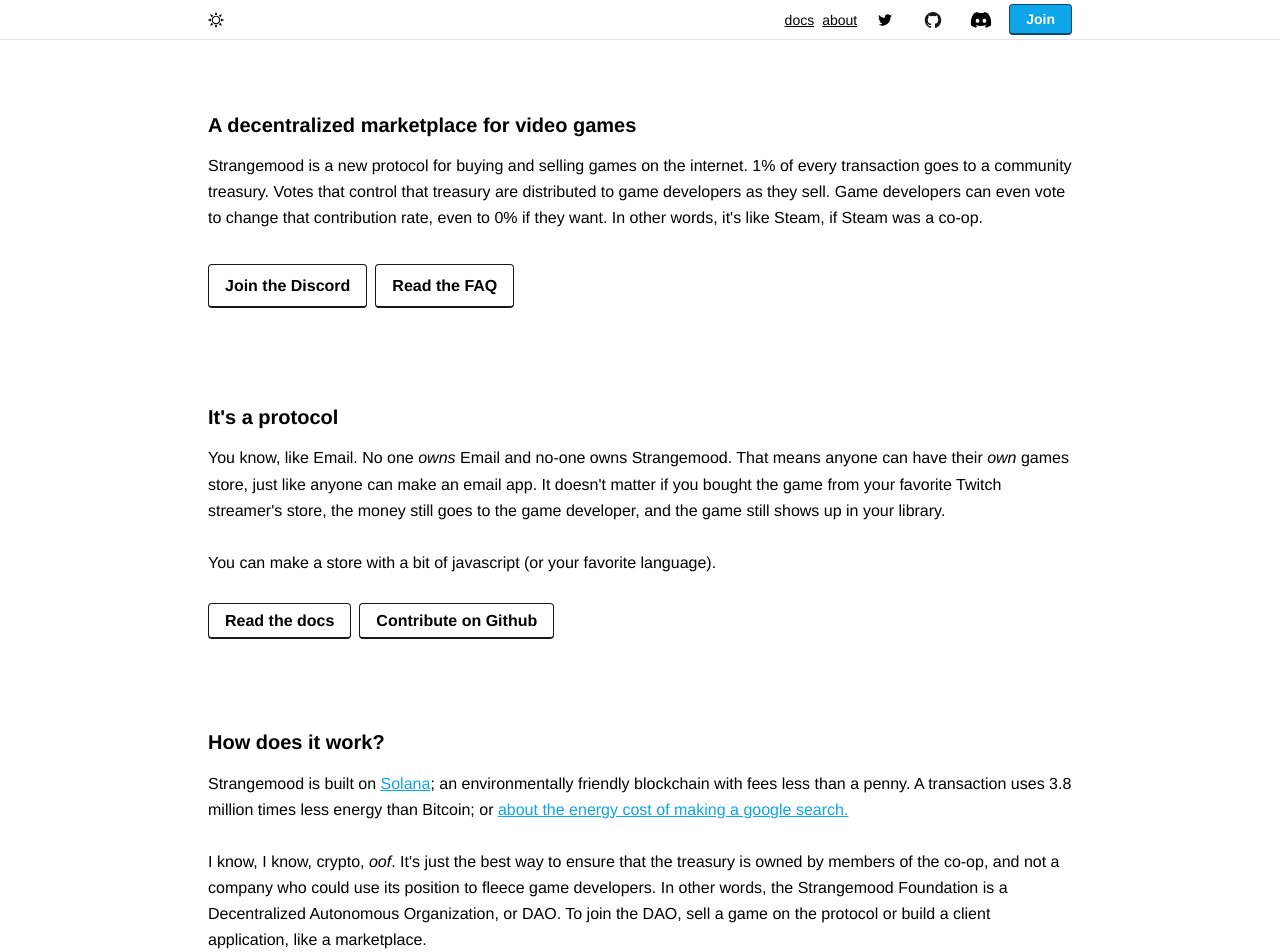
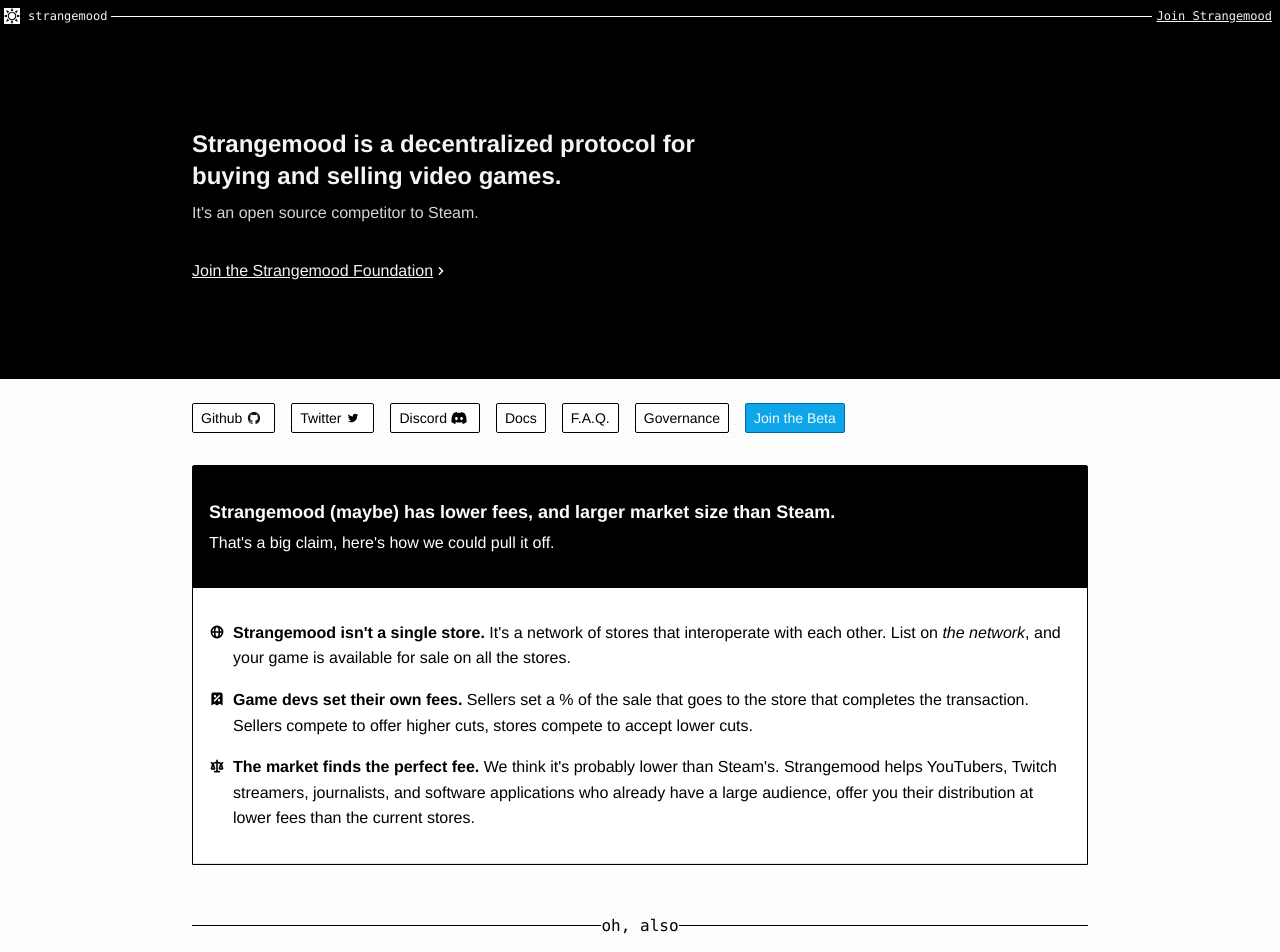
Before and after one commit to strangemoodfoundation/strangemood.org, a Next.js app: page / in a window 1280 px wide. Shown: the top 952 px of the page. Built offline with nearby package versions, Linux system fonts and the light colour scheme.

Commit message:
add strangemood

```diff
--- a/pages/index.tsx
+++ b/pages/index.tsx
@@ -1,4 +1,15 @@
+import {
+  ArrowLeftIcon,
+  ArrowRightIcon,
+  CheckCircleIcon,
+  ChevronRightIcon,
+  GlobeAltIcon,
+  ReceiptTaxIcon,
+  ScaleIcon,
+} from "@heroicons/react/solid";
 import type { NextPage } from "next";
+import Link from "next/link";
+import { DarkTag, Tag, TagGroup } from "../components/gui";
 import Layout from "../components/Layout";
 
 function PrimaryLink(props: {
@@ -40,79 +51,201 @@
 
 const Home: NextPage = () => {
   return (
-    <Layout>
-      <div className="flex ">
-        <article className="px-4 bg-white max-w-4xl m-auto pt-16 pb-24">
-          <section className="pb-16">
-            <h1 className="text-left">
-              A decentralized marketplace for video games
+    <div className="flex flex-col w-full">
+      <div className="bg-black p-1 py-2 w-full">
+        <div className="text-xs font-mono flex items-center text-gray-100 ">
+          <img
+            src="/sun.svg"
+            className="h-4 w-4 mr-1 dark:bg-gray-500 bg-white"
+          />
+          <div className="px-1">strangemood</div>
+          <div className="h-px bg-white w-full flex-1" />
+          <div className="px-1">
+            <a href="/welcome" target={"_blank"} className="underline flex ">
+              Join Strangemood
+            </a>
+          </div>
+        </div>
+      </div>
+
+      <div className="bg-black text-gray-100 w-full px-4 py-24 ">
+        <div className="max-w-4xl mx-auto w-full">
+          <div className="max-w-xl">
+            <h1 className="text-2xl font-bold">
+              Strangemood is a decentralized protocol for buying and selling
+              video games.
             </h1>
-            <p>
-              Strangemood is a new protocol for buying and selling games on the
-              internet. 1% of every transaction goes to a community treasury.
-              Votes that control that treasury are distributed to game
-              developers as they sell. Game developers can even vote to change
-              that contribution rate, even to 0% if they want. In other words,
-              it's like Steam, if Steam was a co-op.
-            </p>
-            <div className="mt-8 flex">
-              <MinorLink href="https://discord.gg/Y2R3VBcRmA">
-                Join the Discord
-              </MinorLink>
-              <MinorLink className="ml-2" href="/about">
-                Read the FAQ
-              </MinorLink>
-            </div>
-          </section>
-
-          <section className="pb-16">
-            <h1 className="text-left mt-6">It's a protocol</h1>
-            <p>
-              You know, like Email. No one <i>owns</i> Email and no-one owns
-              Strangemood. That means anyone can have their <i>own</i> games
-              store, just like anyone can make an email app. It doesn't matter
-              if you bought the game from your favorite Twitch streamer's store,
-              the money still goes to the game developer, and the game still
-              shows up in your library.
+            <p className="text-gray-300 mt-2 pb-8">
+              It's an open source competitor to Steam.
             </p>
 
-            <p>
-              You can make a store with a bit of javascript (or your favorite
-              language).
-            </p>
+            <Link href="/about">
+              <a className="flex items-center underline">
+                Join the Strangemood Foundation{" "}
+                <ChevronRightIcon className="h-4 w-4 mt-0.5" />
+              </a>
+            </Link>
+          </div>
+        </div>
+      </div>
 
-            <div className="mt-8">
-              <MinorLink href="https://docs.strangemood.org" className="mr-2">
-                Read the docs
-              </MinorLink>
-              <MinorLink href="https://github.com/strangemoodfoundation/strangemood">
-                Contribute on Github
-              </MinorLink>
+      <div className="bg-gray-50 px-4 pt-6 pattern flex flex-col">
+        <div className="max-w-4xl mx-auto flex  flex-col ">
+          <div className="mb-2 px-0 pb-6 flex gap-4 items-center flex flex-wrap  ">
+            <Link href={"https://github.com/strangemoodfoundation/strangemood"}>
+              <a className="flex hover:bg-gray-100 text-mono bg-white px-2 py-1 border text-sm border-black items-center rounded-sm">
+                Github
+                <img src="/github.svg" height={14} width={24} className="h-3" />
+              </a>
+            </Link>
+
+            <Link href={"https://twitter.com/strangemoodorg"}>
+              <a className="flex hover:bg-gray-100 text-mono bg-white px-2 py-1 border text-sm border-black items-center rounded-sm">
+                Twitter
+                <img
+                  src="/twitter.svg"
+                  height={14}
+                  width={24}
+                  className="h-3"
+                />
+              </a>
+            </Link>
+
+            <Link href={"https://twitter.com/strangemoodorg"}>
+              <a className="flex hover:bg-gray-100 text-mono bg-white px-2 py-1 border text-sm border-black items-center rounded-sm">
+                Discord
+                <img
+                  src="/discord.svg"
+                  height={14}
+                  width={24}
+                  className="h-3"
+                />
+              </a>
+            </Link>
+
+            <Link href={"https://docs.strangemood.org"}>
+              <a className="flex hover:bg-gray-100 bg-white px-2 py-1 border text-sm border-black items-center rounded-sm">
+                Docs
+              </a>
+            </Link>
+
+            <Link href={"https://www.strangemood.org/about"}>
+              <a className="flex hover:bg-gray-100 bg-white px-2 py-1 border text-sm border-black items-center rounded-sm">
+                F.A.Q.
+              </a>
+            </Link>
+
+            <Link href={"https://realms.today/dao/MOOD"}>
+              <a className="flex hover:bg-gray-100 bg-white px-2 py-1 border text-sm border-black items-center rounded-sm">
+                Governance
+              </a>
+            </Link>
+            <Link href={"/welcome"}>
+              <a className="flex hover:bg-blue-400 bg-blue-500 text-blue-50 border-blue-700 px-2 py-1 border text-sm border-black items-center rounded-sm">
+                Join the Beta
+              </a>
+            </Link>
+          </div>
+
+          <div className="rounded-t-sm sm:border-l mb-12 border-b-0 sm:border-b  sm:border-r border-t border-black bg-white h-full flex-1 flex flex-col">
+            <div className="bg-black text-white px-4 py-8 flex  flex-col ">
+              <h2 className="text-lg font-bold mb-1">
+                Strangemood (maybe) has lower fees, and larger market size than
+                Steam.
+              </h2>
+              <p>That's a big claim, here's how we could pull it off.</p>
             </div>
-          </section>
-          <section>
-            <h1 className="text-left mt-6">How does it work?</h1>
-            <p>
-              Strangemood is built on <a href="https://solana.com/">Solana</a>;
-              an environmentally friendly blockchain with fees less than a
-              penny. A transaction uses 3.8 million times less energy than
-              Bitcoin; or{" "}
-              <a href="https://solana.com/news/solana-energy-usage-report-november-2021">
-                about the energy cost of making a google search.
-              </a>
-            </p>
-            <p>
-              I know, I know, crypto, <i>oof</i>. It's just the best way to
-              ensure that the treasury is owned by members of the co-op, and not
-              a company who could use its position to fleece game developers. In
-              other words, the Strangemood Foundation is a Decentralized
-              Autonomous Organization, or DAO. To join the DAO, sell a game on
-              the protocol or build a client application, like a marketplace.
-            </p>
-          </section>
-        </article>
+
+            <div className="border-b py-8">
+              <div className="px-4">
+                <div className="flex items-start p-0 m-0">
+                  <GlobeAltIcon className="h-4 w-4 mr-2 top-1 relative" />{" "}
+                  <div className="flex-1">
+                    <b>Strangemood isn't a single store.</b> It's a network of
+                    stores that interoperate with each other. List on{" "}
+                    <i>the network</i>, and your game is available for sale on
+                    all the stores.
+                  </div>
+                </div>
+              </div>
+
+              <div className="px-4 pt-4">
+                <div className="flex items-start p-0 m-0">
+                  <ReceiptTaxIcon className="h-4 w-4 mr-2 top-1 relative" />{" "}
+                  <div className="flex-1">
+                    <b>Game devs set their own fees.</b> Sellers set a % of the
+                    sale that goes to the store that completes the transaction.
+                    Sellers compete to offer higher cuts, stores compete to
+                    accept lower cuts.
+                  </div>
+                </div>
+              </div>
+
+              <div className="px-4 pt-4">
+                <div className="flex items-start p-0 m-0">
+                  <ScaleIcon className="h-4 w-4 mr-2 top-1 relative" />{" "}
+                  <div className="flex-1">
+                    <span className="font-bold inline">
+                      The market finds the perfect fee.
+                    </span>{" "}
+                    <div className="inline">
+                      We think it's probably lower than Steam's. Strangemood
+                      helps YouTubers, Twitch streamers, journalists, and
+                      software applications who already have a large audience,
+                      offer you their distribution at lower fees than the
+                      current stores.
+                    </div>
+                  </div>
+                </div>
+              </div>
+            </div>
+          </div>
+          <div className="pb-12 flex items-center font-mono">
+            <div className="h-px flex-1 bg-black" />
+            <div>oh, also</div>
+            <div className="h-px flex-1 bg-black" />
+          </div>
+
+          <div className="pb-12 flex gap-4 flex-wrap">
+            <div className="flex-1 px-2 flex  flex-col ">
+              <h2 className=" font-bold mb-1">Sellers own the marketplace.</h2>
+              <p className="text-sm">
+                Strangemood is collectively owned by a global internet
+                co-operative. If you sell a game on Strangemood, you'll
+                automatically be given voting power over it.
+              </p>
+            </div>
+
+            <div className=" flex-1  flex  flex-col ">
+              <h2 className=" font-bold mb-1">Strangemood is open source.</h2>
+              <p className="text-sm">
+                Strangemood is a program on Solana, the fast, carbon-neutral
+                blockchain.{" "}
+                <a
+                  className="underline"
+                  href="https://github.com/strangemoodfoundation/strangemood"
+                >
+                  You can find the code and client libraries here.{" "}
+                </a>
+              </p>
+            </div>
+          </div>
+        </div>
       </div>
-    </Layout>
+
+      <div className="bg-gray-50 border-t border-gray-200">
+        <div className="py-2 px-4 max-w-4xl  m-auto w-full justify-between text-center text-gray-500 text-sm">
+          <div className="flex w-full justify-between">
+            <a
+              href="https://github.com/strangemoodfoundation/www"
+              className="underline"
+            >
+              Edit this website
+            </a>
+          </div>
+        </div>
+      </div>
+    </div>
   );
 };
 
--- a/pages/welcome/game-devs.tsx
+++ b/pages/welcome/game-devs.tsx
@@ -9,8 +9,7 @@
   ReceiptTaxIcon,
 } from "@heroicons/react/solid";
 import Link from "next/link";
-import { Tag, TagGroup } from "../../components/gui";
-import { FormElement } from "../forms/waitlist";
+import { Tag, TagGroup, FormElement } from "../../components/gui";
 
 export default function Welcome() {
   return (
```
Also changed, not shown: components/gui.tsx (+11 -3 lines), pages/forms/waitlist.tsx (deleted, +0 -82 lines).
